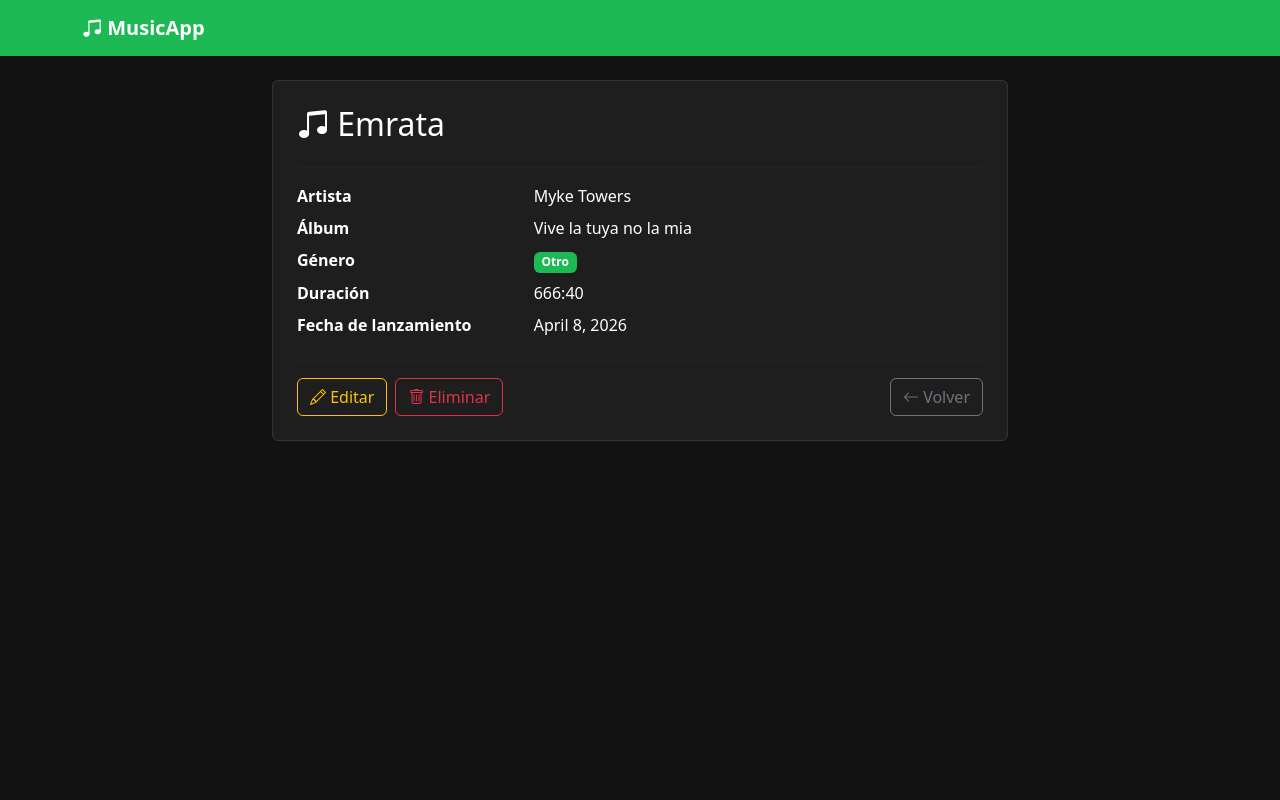
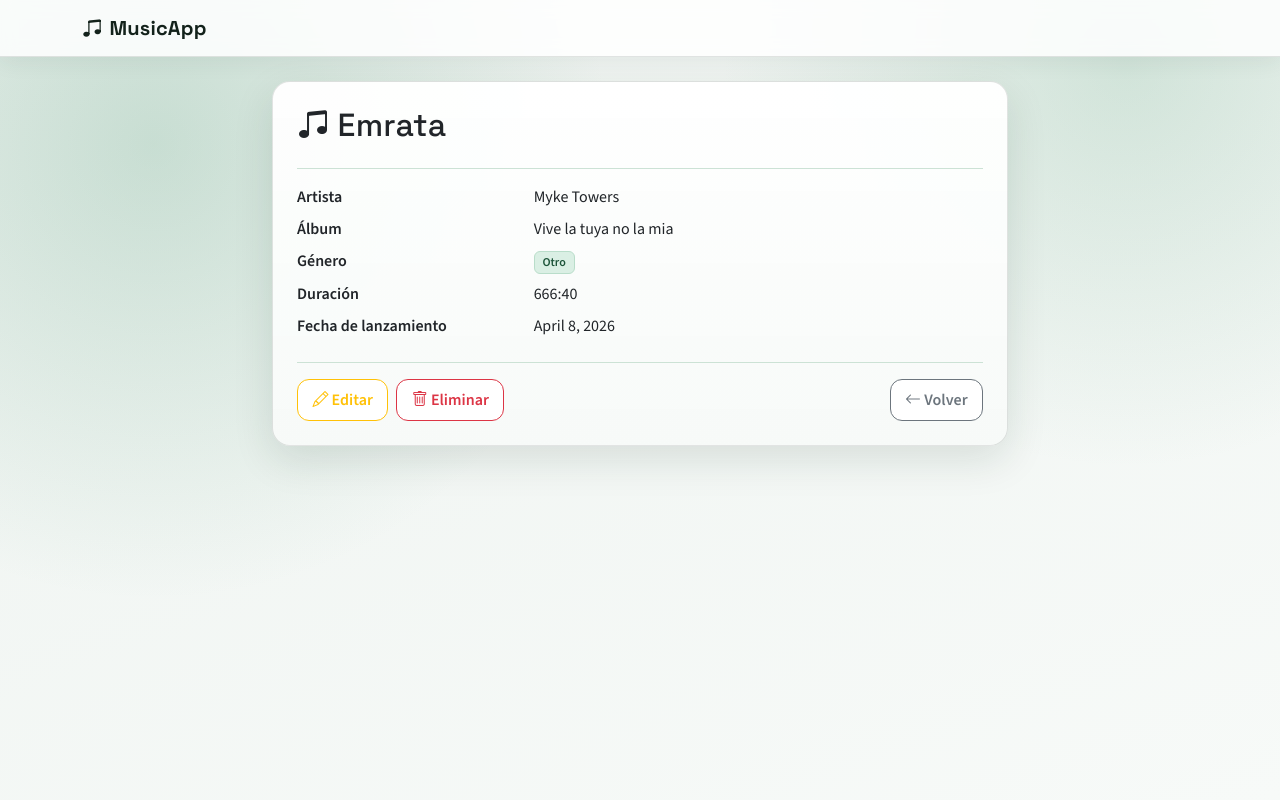
Before and after one commit to mig006/Taller-Django, a Django app: page /2/ in a window 1280 px wide. Run offline with Django 5.2, Linux system fonts and the light colour scheme; data comes from the database, SQL or seed files in the repository.

Commit message:
Retoque de estilos CSS

```diff
--- a/canciones/templates/canciones/base.html
+++ b/canciones/templates/canciones/base.html
@@ -4,24 +4,230 @@
     <meta charset="UTF-8">
     <meta name="viewport" content="width=device-width, initial-scale=1.0">
     <title>{% block titulo %}MusicApp{% endblock %}</title>
+    <link rel="preconnect" href="https://fonts.googleapis.com">
+    <link rel="preconnect" href="https://fonts.gstatic.com" crossorigin>
+    <link href="https://fonts.googleapis.com/css2?family=Space+Grotesk:wght@500;700&family=Source+Sans+3:wght@400;500;600&display=swap" rel="stylesheet">
     <link href="https://cdn.jsdelivr.net/npm/bootstrap@5.3.3/dist/css/bootstrap.min.css" rel="stylesheet">
     <link href="https://cdn.jsdelivr.net/npm/bootstrap-icons@1.11.3/font/bootstrap-icons.min.css" rel="stylesheet">
     <style>
-        body { background-color: #121212; color: #e0e0e0; }
-        .navbar { background-color: #1db954 !important; }
-        .navbar-brand { font-weight: bold; color: #fff !important; }
-        .card { background-color: #1e1e1e; border: 1px solid #333; }
-        .card:hover { border-color: #1db954; }
-        .btn-success { background-color: #1db954; border-color: #1db954; }
-        .btn-success:hover { background-color: #1aa34a; border-color: #1aa34a; }
-        .table { color: #e0e0e0; }
-        .table thead { background-color: #1db954; color: #fff; }
-        a { color: #1db954; }
-        a:hover { color: #1aa34a; }
-        .badge-genero { background-color: #1db954; }
-        .form-control, .form-select { background-color: #2a2a2a; color: #e0e0e0; border-color: #444; }
-        .form-control:focus, .form-select:focus { background-color: #333; color: #fff; border-color: #1db954; box-shadow: 0 0 0 0.2rem rgba(29,185,84,0.25); }
-        .form-label, .card h2, .card dt, .card dd, .card p, .card h4 { color: #fff; }
+        :root {
+            --bg-main: #eef3f0;
+            --bg-soft: #f7faf8;
+            --surface: #ffffff;
+            --surface-2: #f1f6f3;
+            --text-main: #13221b;
+            --text-soft: #4f6359;
+            --brand: #157347;
+            --brand-2: #1c8b57;
+            --brand-glow: rgba(21, 115, 71, 0.18);
+            --border: rgba(19, 34, 27, 0.12);
+            --danger: #c93f3f;
+            --shadow-md: 0 14px 40px rgba(20, 53, 37, 0.12);
+        }
+
+        * {
+            box-sizing: border-box;
+        }
+
+        body {
+            font-family: "Source Sans 3", sans-serif;
+            color: var(--text-main);
+            background:
+                radial-gradient(circle at 12% 18%, rgba(74, 150, 112, 0.24), transparent 35%),
+                radial-gradient(circle at 88% 8%, rgba(112, 173, 140, 0.25), transparent 30%),
+                linear-gradient(160deg, var(--bg-main), var(--bg-soft));
+            min-height: 100vh;
+        }
+
+        h1, h2, h3, h4, h5, .navbar-brand {
+            font-family: "Space Grotesk", sans-serif;
+            letter-spacing: 0.2px;
+        }
+
+        .navbar {
+            background: rgba(255, 255, 255, 0.85) !important;
+            border-bottom: 1px solid var(--border);
+            backdrop-filter: blur(8px);
+            box-shadow: 0 4px 22px rgba(34, 67, 52, 0.08);
+        }
+
+        .navbar-brand {
+            color: var(--text-main) !important;
+            font-weight: 700;
+            display: inline-flex;
+            align-items: center;
+            gap: 0.45rem;
+        }
+
+        .app-shell {
+            padding-bottom: 2rem;
+        }
+
+        .surface,
+        .card {
+            border: 1px solid var(--border);
+            background: linear-gradient(180deg, rgba(255, 255, 255, 0.96), rgba(247, 250, 248, 0.98));
+            box-shadow: var(--shadow-md);
+            border-radius: 18px;
+        }
+
+        .page-header {
+            animation: fade-slide 0.42s ease-out;
+        }
+
+        .table-wrap {
+            overflow: hidden;
+            animation: fade-slide 0.48s ease-out;
+        }
+
+        .table {
+            color: var(--text-main);
+            margin-bottom: 0;
+        }
+
+        .table thead th {
+            background: linear-gradient(120deg, #d7ece1, #c8e4d6);
+            color: #224736;
+            font-weight: 600;
+            border-bottom: 1px solid var(--border);
+            text-transform: uppercase;
+            letter-spacing: 0.04em;
+            font-size: 0.78rem;
+        }
+
+        .table tbody tr {
+            transition: transform 0.2s ease, background-color 0.2s ease;
+        }
+
+        .table tbody tr:hover {
+            background: #f2faf5;
+            transform: translateY(-1px);
+        }
+
+        .badge-genero {
+            background: #daefe4;
+            color: #1d553a;
+            font-weight: 600;
+            border: 1px solid #b9ddca;
+        }
+
+        .divider {
+            border-color: #cce2d5;
+            opacity: 1;
+        }
+
+        a {
+            color: var(--brand);
+            text-decoration: none;
+            font-weight: 600;
+        }
+
+        a:hover {
+            color: var(--brand-2);
+        }
+
+        .btn {
+            border-radius: 12px;
+            font-weight: 600;
+            padding: 0.5rem 0.9rem;
+            transition: all 0.2s ease;
+        }
+
+        .btn-success {
+            background: linear-gradient(135deg, var(--brand), var(--brand-2));
+            border-color: transparent;
+            box-shadow: 0 8px 16px var(--brand-glow);
+        }
+
+        .btn-success:hover {
+            transform: translateY(-1px);
+            filter: brightness(1.04);
+        }
+
+        .btn-outline-warning,
+        .btn-outline-danger,
+        .btn-outline-secondary {
+            background: #ffffff;
+            border-width: 1px;
+        }
+
+        .btn-icon {
+            width: 2.15rem;
+            height: 2.15rem;
+            padding: 0;
+            display: inline-flex;
+            align-items: center;
+            justify-content: center;
+        }
+
+        .text-secondary {
+            color: var(--text-soft) !important;
+        }
+
+        .form-label {
+            color: #264536;
+            font-weight: 600;
+            margin-bottom: 0.3rem;
+        }
+
+        .form-control,
+        .form-select {
+            border-radius: 10px;
+            border: 1px solid #c5d8ce;
+            background-color: #fbfdfc;
+            color: var(--text-main);
+            padding: 0.58rem 0.7rem;
+        }
+
+        .form-control:focus,
+        .form-select:focus {
+            border-color: var(--brand-2);
+            box-shadow: 0 0 0 0.2rem rgba(28, 139, 87, 0.18);
+            background-color: #ffffff;
+        }
+
+        .empty-state {
+            background: rgba(255, 255, 255, 0.72);
+            border: 1px dashed #b8d2c2;
+            border-radius: 18px;
+            animation: fade-slide 0.4s ease-out;
+        }
+
+        .confirm-card h2 {
+            font-size: 2.2rem;
+            margin-bottom: 0.5rem;
+        }
+
+        @keyframes fade-slide {
+            from {
+                opacity: 0;
+                transform: translateY(8px);
+            }
+
+            to {
+                opacity: 1;
+                transform: translateY(0);
+            }
+        }
+
+        @media (max-width: 768px) {
+            .page-header {
+                gap: 0.8rem;
+            }
+
+            .page-header h1 {
+                font-size: 1.45rem;
+            }
+
+            .btn {
+                padding: 0.45rem 0.78rem;
+            }
+
+            .surface,
+            .card {
+                border-radius: 14px;
+            }
+        }
     </style>
 </head>
 <body>
@@ -33,9 +239,9 @@
         </div>
     </nav>
 
-    <div class="container">
+    <main class="container app-shell">
         {% block contenido %}{% endblock %}
-    </div>
+    </main>
 
     <script src="https://cdn.jsdelivr.net/npm/bootstrap@5.3.3/dist/js/bootstrap.bundle.min.js"></script>
 </body>
--- a/canciones/templates/canciones/detalle.html
+++ b/canciones/templates/canciones/detalle.html
@@ -5,9 +5,9 @@
 {% block contenido %}
 <div class="row justify-content-center">
     <div class="col-md-8">
-        <div class="card p-4">
+        <div class="card surface p-4">
             <h2><i class="bi bi-music-note-beamed"></i> {{ cancion.titulo }}</h2>
-            <hr style="border-color: #333;">
+            <hr class="divider">
             <dl class="row mb-0">
                 <dt class="col-sm-4">Artista</dt>
                 <dd class="col-sm-8">{{ cancion.artista }}</dd>
@@ -24,7 +24,7 @@
                 <dt class="col-sm-4">Fecha de lanzamiento</dt>
                 <dd class="col-sm-8">{{ cancion.fecha_lanzamiento }}</dd>
             </dl>
-            <hr style="border-color: #333;">
+            <hr class="divider">
             <div class="d-flex gap-2">
                 <a href="{% url 'cancion_editar' cancion.pk %}" class="btn btn-outline-warning">
                     <i class="bi bi-pencil"></i> Editar
--- a/canciones/templates/canciones/eliminar.html
+++ b/canciones/templates/canciones/eliminar.html
@@ -5,7 +5,7 @@
 {% block contenido %}
 <div class="row justify-content-center">
     <div class="col-md-6">
-        <div class="card p-4 text-center">
+        <div class="card surface p-4 text-center confirm-card">
             <h2 class="text-danger"><i class="bi bi-exclamation-triangle"></i></h2>
             <h4>¿Eliminar esta canción?</h4>
             <p class="text-secondary">
--- a/canciones/templates/canciones/form.html
+++ b/canciones/templates/canciones/form.html
@@ -5,9 +5,9 @@
 {% block contenido %}
 <div class="row justify-content-center">
     <div class="col-md-6">
-        <div class="card p-4">
+        <div class="card surface p-4">
             <h2><i class="bi bi-music-note-beamed"></i> {{ titulo_pagina }}</h2>
-            <hr style="border-color: #333;">
+            <hr class="divider">
             <form method="post">
                 {% csrf_token %}
                 {% for field in form %}
```
Also changed, not shown: canciones/templates/canciones/lista.html (+5 -5 lines), .claude/settings.local.json (deleted).
